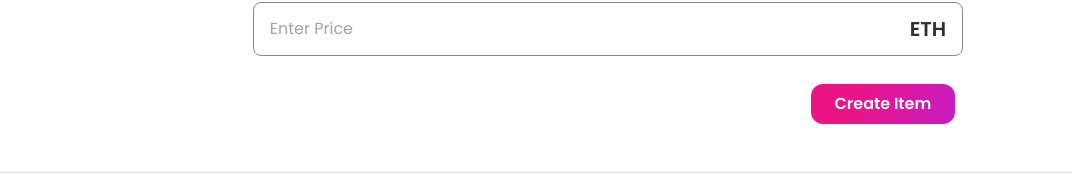
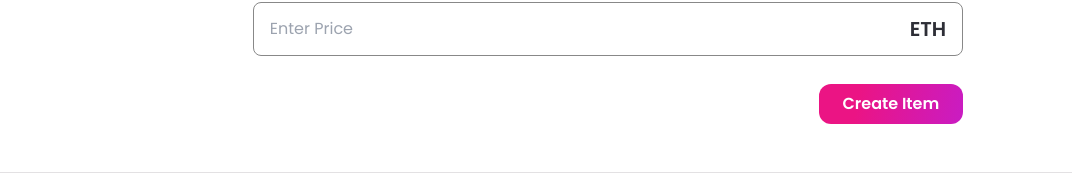
Before and after one commit to mdmahfujarrahman/nft-project, a Next.js app: page /create-nft in a window 1280 px wide. Shown: the part 1219-1393 px from the top of the page, without its empty margins (32-1104 px from the left). Built offline with nearby package versions, Linux system fonts and the light colour scheme.

Commit message:
vercel deploy check

```diff
--- a/next.config.js
+++ b/next.config.js
@@ -1,8 +1,4 @@
 /** @type {import('next').NextConfig} */
-const nextConfig = {
-  experimental: {
-    appDir: true,
-  },
-}
+const nextConfig = {};
 
-module.exports = nextConfig
+module.exports = nextConfig;
--- a/pages/create-nft.js
+++ b/pages/create-nft.js
@@ -101,8 +101,9 @@ const CreateNft = () => {
                 />
                 <div className="mt-7 w-full flex justify-end">
                     <Button
-                        classStyle="mx-2 rounded-xl"
+                        classStyle=" rounded-xl"
                         btnName="Create Item"
+                        handleClick={() => {}}
                     />
                 </div>
             </div>
```
Also changed, not shown: .eslintrc.js.
